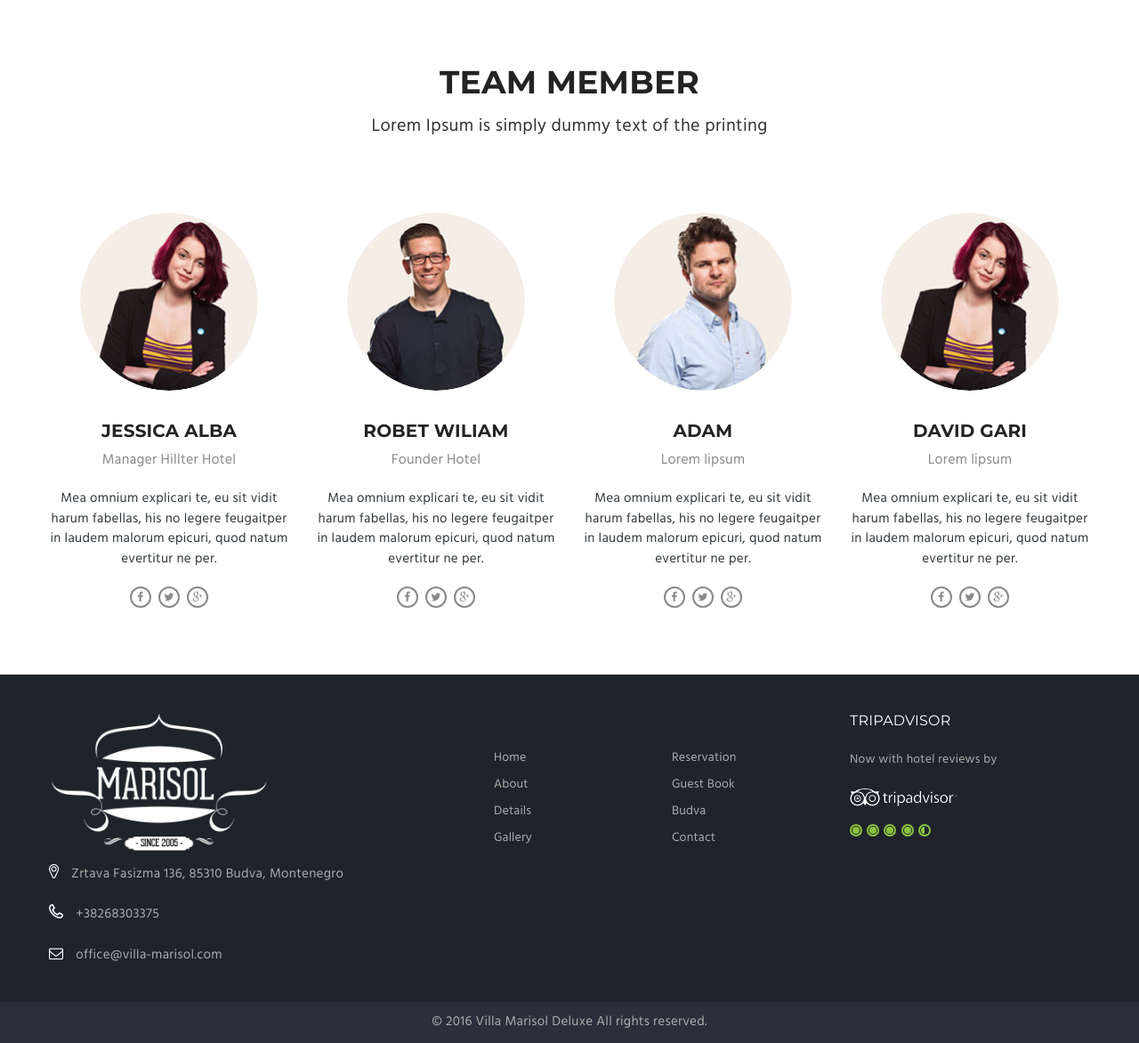
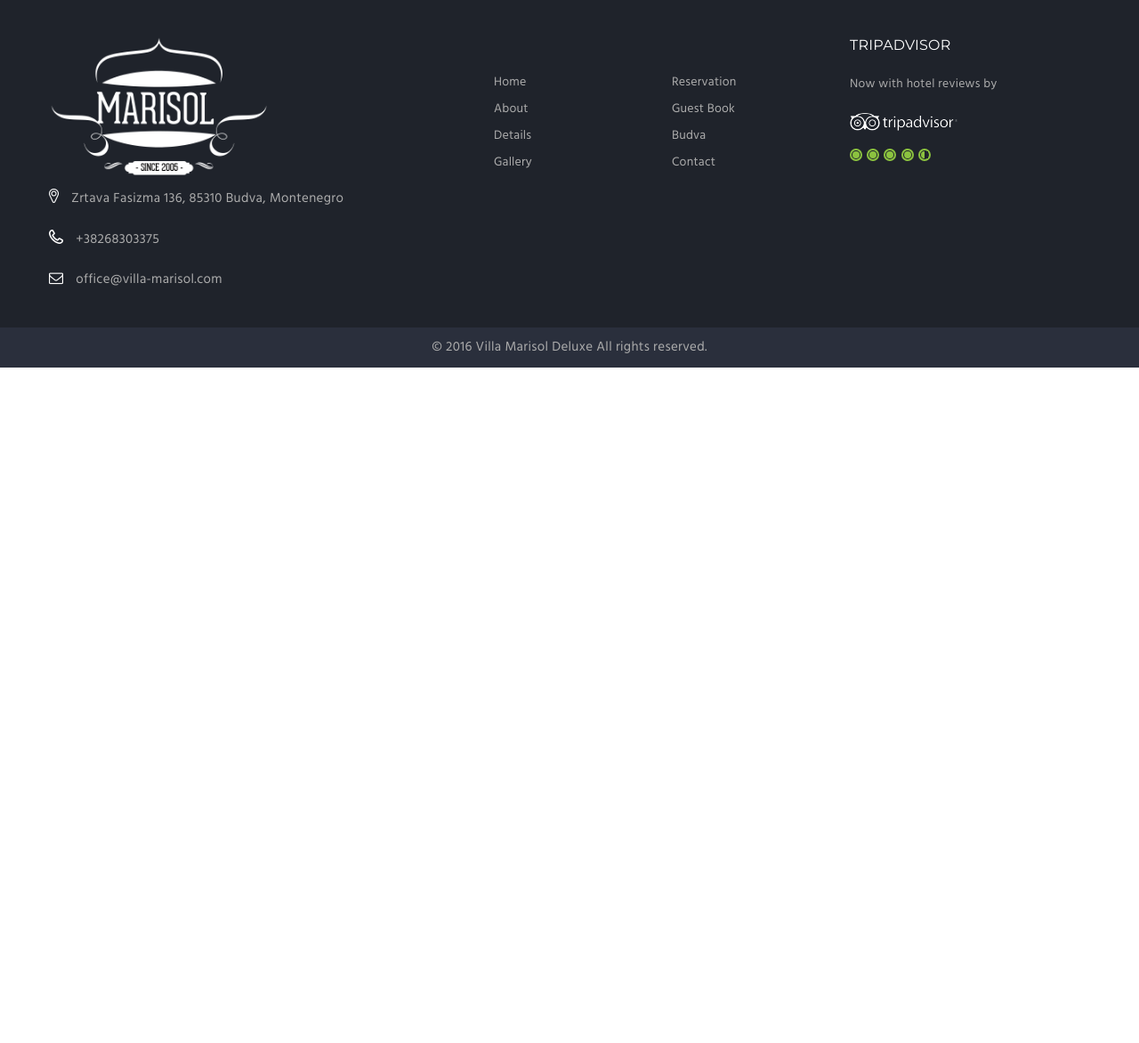
Before and after one commit to m0k1/villa-marisol.com, a PHP site: page /about.php in a window 1280 px wide. Shown: the part 1663-2835 px from the top of the page at 89% size. After the commit the page ends 2076 px from the top, so only its background shows below. Run offline with PHP 8.4, Linux system fonts and the light colour scheme; some libraries are stand-ins or nearby versions.

Commit message:
Update of files.

```diff
--- a/about.php
+++ b/about.php
@@ -120,115 +120,4 @@ include "includes/header.php";
             </div>
         </section>
         <!-- END / HOTEL STATISTICS -->
-
-        <!-- TEAM -->
-        <section class="section-team">
-            <div class="container">
-
-                <div class="team">
-                    <h2 class="heading text-center">Team Member</h2>
-                    <p class="sub-heading text-center">Lorem Ipsum is simply dummy text of the printing</p>
-
-                    <div class="team_content">
-                        <div class="row">
-
-                            <!-- ITEM -->
-                            <div class="col-xs-6 col-md-3">
-                                <div class="team_item text-center">
-
-                                    <div class="img">
-                                        <a href="#"><img src="images/team/img-1.jpg" alt=""></a>
-                                    </div>
-
-                                    <div class="text">
-                                        <h2>JESSICA ALBA</h2>
-                                        <span>Manager Hillter Hotel</span>
-                                        <p>Mea omnium explicari te, eu sit vidit harum fabellas, his no legere feugaitper in laudem malorum epicuri, quod natum evertitur ne per.</p>
-                                        <div class="team-share">
-                                            <a href="#"><i class="fa fa-facebook"></i></a>
-                                            <a href="#"><i class="fa fa-twitter"></i></a>
-                                            <a href="#"><i class="fa fa-google-plus"></i></a>
-                                        </div>
-                                    </div>
-
-                                </div>
-                            </div>
-                            <!-- END / ITEM -->
-
-                            <!-- ITEM -->
-                            <div class="col-xs-6 col-md-3">
-                                <div class="team_item text-center">
-
-                                    <div class="img">
-                                        <a href="#"><img src="images/team/img-2.jpg" alt=""></a>
-                                    </div>
-
-                                    <div class="text">
-                                        <h2>Robet WILIAM</h2>
-                                        <span>Founder Hotel</span>
-                                        <p>Mea omnium explicari te, eu sit vidit harum fabellas, his no legere feugaitper in laudem malorum epicuri, quod natum evertitur ne per.</p>
-                                        <div class="team-share">
-                                            <a href="#"><i class="fa fa-facebook"></i></a>
-                                            <a href="#"><i class="fa fa-twitter"></i></a>
-                                            <a href="#"><i class="fa fa-google-plus"></i></a>
-                                        </div>
-                                    </div>
-
-                                </div>
-                            </div>
-                            <!-- END / ITEM -->
-
-                            <!-- ITEM -->
-                            <div class="col-xs-6 col-md-3">
-                                <div class="team_item text-center">
-
-                                    <div class="img">
-                                        <a href="#"><img src="images/team/img-3.jpg" alt=""></a>
-                                    </div>
-
-                                    <div class="text">
-                                        <h2>Adam</h2>
-                                        <span>Lorem lipsum</span>
-                                        <p>Mea omnium explicari te, eu sit vidit harum fabellas, his no legere feugaitper in laudem malorum epicuri, quod natum evertitur ne per.</p>
-                                        <div class="team-share">
-                                            <a href="#"><i class="fa fa-facebook"></i></a>
-                                            <a href="#"><i class="fa fa-twitter"></i></a>
-                                            <a href="#"><i class="fa fa-google-plus"></i></a>
-                                        </div>
-                                    </div>
-
-                                </div>
-                            </div>
-                            <!-- END / ITEM -->
-
-                            <!-- ITEM -->
-                            <div class="col-xs-6 col-md-3">
-                                <div class="team_item text-center">
-
-                                    <div class="img">
-                                        <a href="#"><img src="images/team/img-1.jpg" alt=""></a>
-                                    </div>
-
-                                    <div class="text">
-                                        <h2>David Gari</h2>
-                                        <span>Lorem lipsum</span>
-                                        <p>Mea omnium explicari te, eu sit vidit harum fabellas, his no legere feugaitper in laudem malorum epicuri, quod natum evertitur ne per.</p>
-                                        <div class="team-share">
-                                            <a href="#"><i class="fa fa-facebook"></i></a>
-                                            <a href="#"><i class="fa fa-twitter"></i></a>
-                                            <a href="#"><i class="fa fa-google-plus"></i></a>
-                                        </div>
-                                    </div>
-
-                                </div>
-                            </div>
-                            <!-- END / ITEM -->
-
-                        </div>
-                    </div>
-                </div>
-
-            </div>
-        </section>
-        <!-- END / TEAM -->
         <?php include "includes/footer.php"; ?>
```
Also changed, not shown: index.php (+12 -17 lines).
